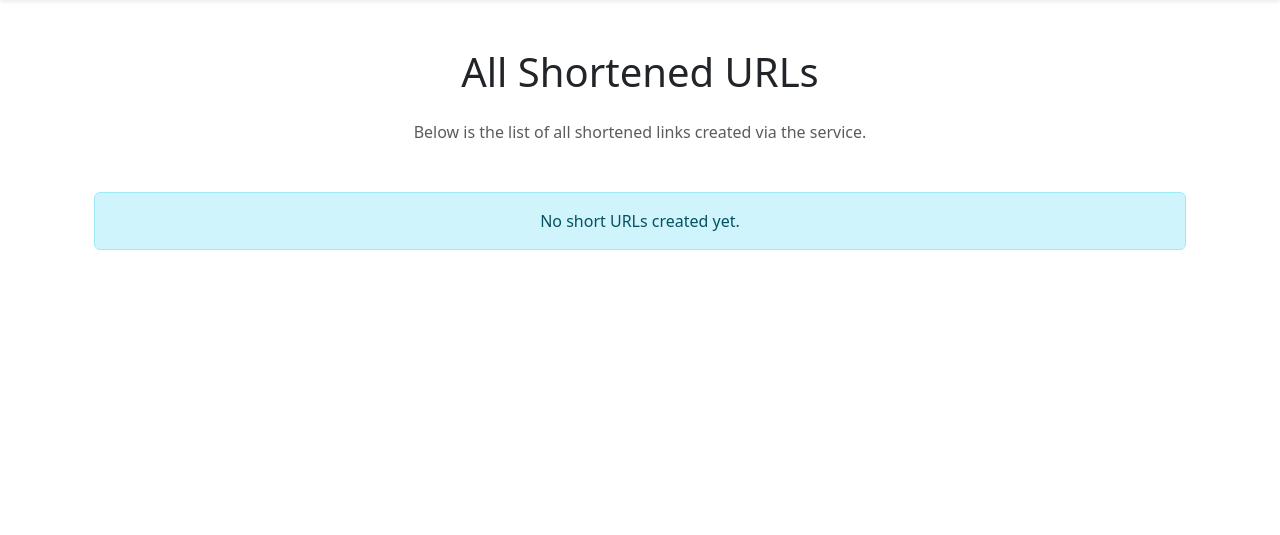
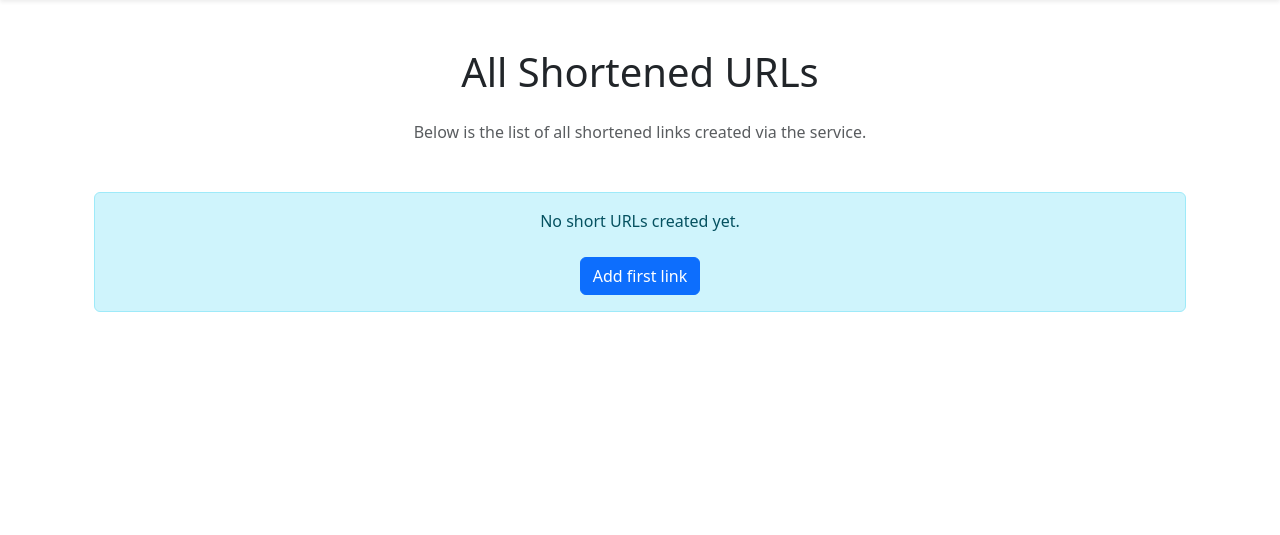
Before and after one commit to Nottezz/fastapi-url-shortener, a FastAPI app: page /shortener/ in a window 1280 px wide. Shown: the part 56-591 px from the top of the page. Run offline with FastAPI, Linux system fonts and the light colour scheme; parts of the project's set-up code (start-up, migrations or seed data) failed here and were passed over.

Commit message:
update list template

```diff
--- a/url_shortener/templates/short-urls/list.html
+++ b/url_shortener/templates/short-urls/list.html
@@ -59,6 +59,12 @@
 
                             </tbody>
                         </table>
+                        <div class="d-flex justify-content-end p-3">
+                            <a href="{{ url_for('short-url:create-view') }}" class="btn btn-primary">
+                                Add new short URL
+                            </a>
+                        </div>
+
                     </div>
                 </div>
             </div>
@@ -66,6 +72,12 @@
         {% else %}
             <div class="alert alert-info text-center mt-5">
                 No short URLs created yet.
+                <div class="mt-4">
+                    <a href="{{ url_for('short-url:create-view') }}" class="btn btn-primary">
+                        Add first link
+                    </a>
+                </div>
+
             </div>
         {% endif %}
 
```
Lines whose indentation alone changed are shown as unchanged.
